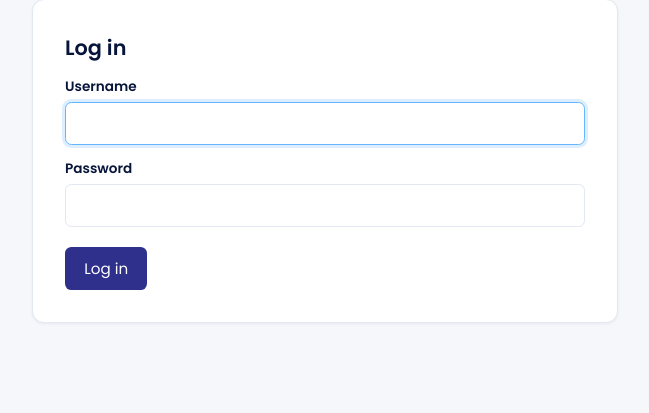
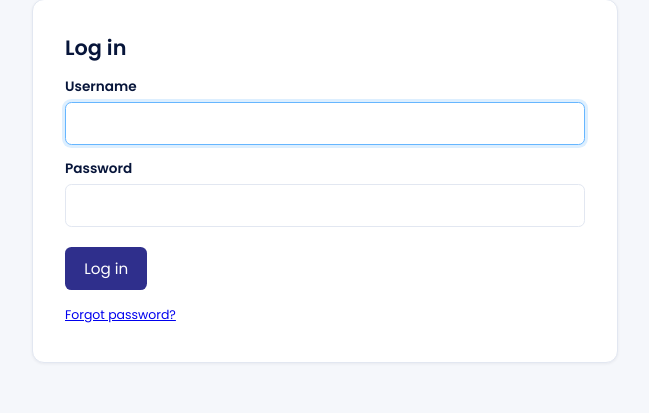
Before and after one commit to tonymatar-max/ERMIntegration, a FastAPI app: page /login in a window 1280 px wide. Shown: the part 49-462 px from the top of the page, without its empty margins (315-964 px from the left). Run offline with FastAPI, Linux system fonts and the light colour scheme.

Commit message:
Add self-service Forgot password (email reset link)
- Login page gets a 'Forgot password?' link
- /forgot-password: look up by username OR email, email a signed,
  1-hour reset link via SMTP; always shows a generic response (no user
  enumeration); clear message when SMTP isn't configured
- /reset-password/{token}: validate token (separate itsdangerous salt from
  the session cookie, 1h expiry), set a new password (min 8, confirmed)
- auth: make_reset_token/read_reset_token + find_user_by_login

Co-Authored-By: Claude Opus 4.8 <noreply@anthropic.com>

```diff
--- a/app/auth.py
+++ b/app/auth.py
@@ -14,6 +14,44 @@ MAX_AGE_SECONDS = 30 * 24 * 3600  # 30 days
 
 def _serializer():
     return URLSafeTimedSerializer(appkey.get_key(), salt="erm-session")
+
+
+# Password-reset tokens use a SEPARATE salt from session cookies, so a reset
+# link can never be used as a session and vice-versa. Short-lived (1 hour).
+RESET_MAX_AGE_SECONDS = 3600
+
+
+def _reset_serializer():
+    return URLSafeTimedSerializer(appkey.get_key(), salt="erm-password-reset")
+
+
+def make_reset_token(user_id: int) -> str:
+    return _reset_serializer().dumps({"uid": user_id})
+
+
+def read_reset_token(token: str):
+    """Returns the user id for a valid, unexpired reset token, else None."""
+    if not token:
+        return None
+    try:
+        data = _reset_serializer().loads(token, max_age=RESET_MAX_AGE_SECONDS)
+    except (BadSignature, Exception):
+        return None
+    return data.get("uid")
+
+
+def find_user_by_login(identifier: str):
+    """Look up a user by username OR email (case-insensitive), for the
+    forgot-password flow. Returns the row dict or None."""
+    ident = (identifier or "").strip()
+    if not ident:
+        return None
+    with db.get_db() as conn:
+        row = conn.execute(
+            "SELECT id, username, email FROM users WHERE lower(username) = lower(?) OR (email <> '' AND lower(email) = lower(?))",
+            (ident, ident),
+        ).fetchone()
+        return dict(row) if row else None
 
 
 def hash_password(password: str) -> str:
--- a/app/main.py
+++ b/app/main.py
@@ -315,6 +315,90 @@ def logout():
     resp = RedirectResponse("/login", status_code=302)
     resp.delete_cookie(auth.COOKIE_NAME)
     return resp
+
+
+@app.get("/forgot-password", response_class=HTMLResponse)
+def forgot_password_form(request: Request):
+    return templates.TemplateResponse("forgot_password.html", {
+        "request": request, "user": None, "error": None, "ok": None,
+        "smtp_ready": mailer.is_configured(),
+    })
+
+
+@app.post("/forgot-password", response_class=HTMLResponse)
+def forgot_password_submit(request: Request, identifier: str = Form(...)):
+    """Emails a time-limited reset link. Always responds the same way whether or
+    not the account exists (no user enumeration); the real outcome is logged."""
+    identifier = identifier.strip()
+    generic_ok = ("If an account with that username or email exists and has an "
+                  "email address on file, a password-reset link has been sent. "
+                  "The link expires in 1 hour.")
+    ctx = {"request": request, "user": None, "error": None, "smtp_ready": mailer.is_configured()}
+
+    if not mailer.is_configured():
+        logger.warning("Forgot-password requested for %r but SMTP is not configured", identifier)
+        return templates.TemplateResponse("forgot_password.html", {**ctx,
+            "error": "Password reset by email isn't available because outgoing email (SMTP) isn't configured. Ask an admin to reset your password."})
+
+    target = auth.find_user_by_login(identifier)
+    if target and (target.get("email") or "").strip():
+        token = auth.make_reset_token(target["id"])
+        link = str(request.base_url).rstrip("/") + "/reset-password/" + token
+        try:
+            mailer.send_email(
+                target["email"],
+                "ERM Project Ledger — password reset",
+                f"A password reset was requested for your ERM account '{target['username']}'.\n\n"
+                f"Open this link to set a new password (valid for 1 hour):\n{link}\n\n"
+                f"If you didn't request this, you can ignore this email — your password won't change.",
+                html=(f"<p>A password reset was requested for your ERM account "
+                      f"<strong>{target['username']}</strong>.</p>"
+                      f"<p><a href=\"{link}\">Set a new password</a> (link valid for 1 hour).</p>"
+                      f"<p style=\"color:#666;font-size:13px\">If you didn't request this, ignore this email — your password won't change.</p>"),
+            )
+            logger.info("Password-reset email sent to user %r", target["username"])
+        except mailer.MailError as e:
+            logger.warning("Password-reset email FAILED for %r: %s", target["username"], e)
+    else:
+        logger.info("Forgot-password for %r — no matching account with an email (generic response shown)", identifier)
+
+    return templates.TemplateResponse("forgot_password.html", {**ctx, "ok": generic_ok})
+
+
+@app.get("/reset-password/{token}", response_class=HTMLResponse)
+def reset_password_form(request: Request, token: str):
+    uid = auth.read_reset_token(token)
+    if not uid or not auth.get_user(uid):
+        return templates.TemplateResponse("reset_password.html", {
+            "request": request, "user": None, "token": "", "error":
+            "This reset link is invalid or has expired. Request a new one.", "ok": None})
+    return templates.TemplateResponse("reset_password.html", {
+        "request": request, "user": None, "token": token, "error": None, "ok": None})
+
+
+@app.post("/reset-password/{token}", response_class=HTMLResponse)
+def reset_password_submit(request: Request, token: str, new_password: str = Form(...), new_password2: str = Form(...)):
+    uid = auth.read_reset_token(token)
+    target = auth.get_user(uid) if uid else None
+    if not target:
+        return templates.TemplateResponse("reset_password.html", {
+            "request": request, "user": None, "token": "", "error":
+            "This reset link is invalid or has expired. Request a new one.", "ok": None})
+
+    error = None
+    if new_password != new_password2:
+        error = "Passwords do not match."
+    elif len(new_password) < 8:
+        error = "Password must be at least 8 characters."
+    if error:
+        return templates.TemplateResponse("reset_password.html", {
+            "request": request, "user": None, "token": token, "error": error, "ok": None})
+
+    auth.set_password(target["id"], new_password)
+    logger.info("Password reset via email link for user %r", target["username"])
+    return templates.TemplateResponse("reset_password.html", {
+        "request": request, "user": None, "token": "", "error": None,
+        "ok": "Your password has been reset. You can now sign in."})
 
 
 # ---------------------------------------------------------------------------
--- a/app/templates/login.html
+++ b/app/templates/login.html
@@ -11,5 +11,6 @@
     <input type="password" name="password" required>
     <button type="submit">Log in</button>
   </form>
+  <p class="hint" style="margin-top:1rem;"><a href="/forgot-password">Forgot password?</a></p>
 </div>
 {% endblock %}
```
Also changed, not shown: app/templates/forgot_password.html (added, +19 -0 lines), app/templates/reset_password.html (added, +22 -0 lines), 1 other file.
